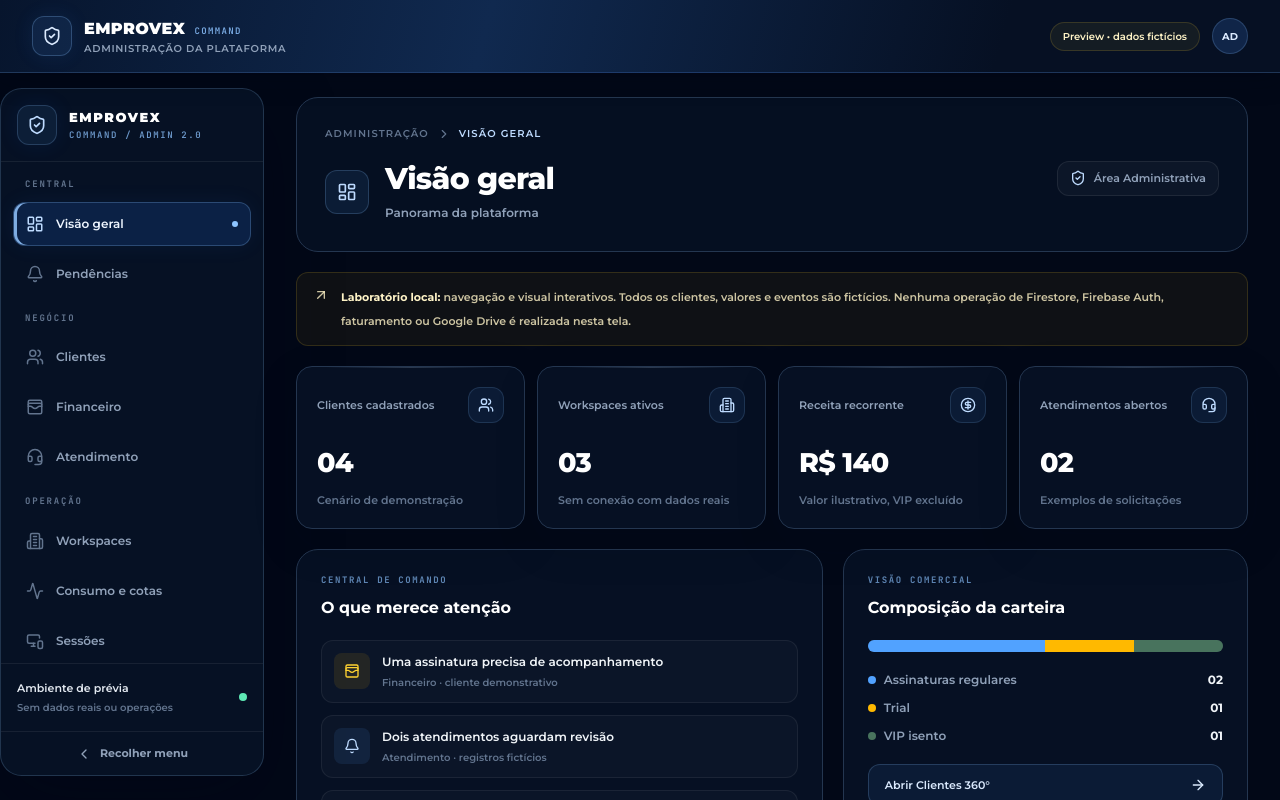
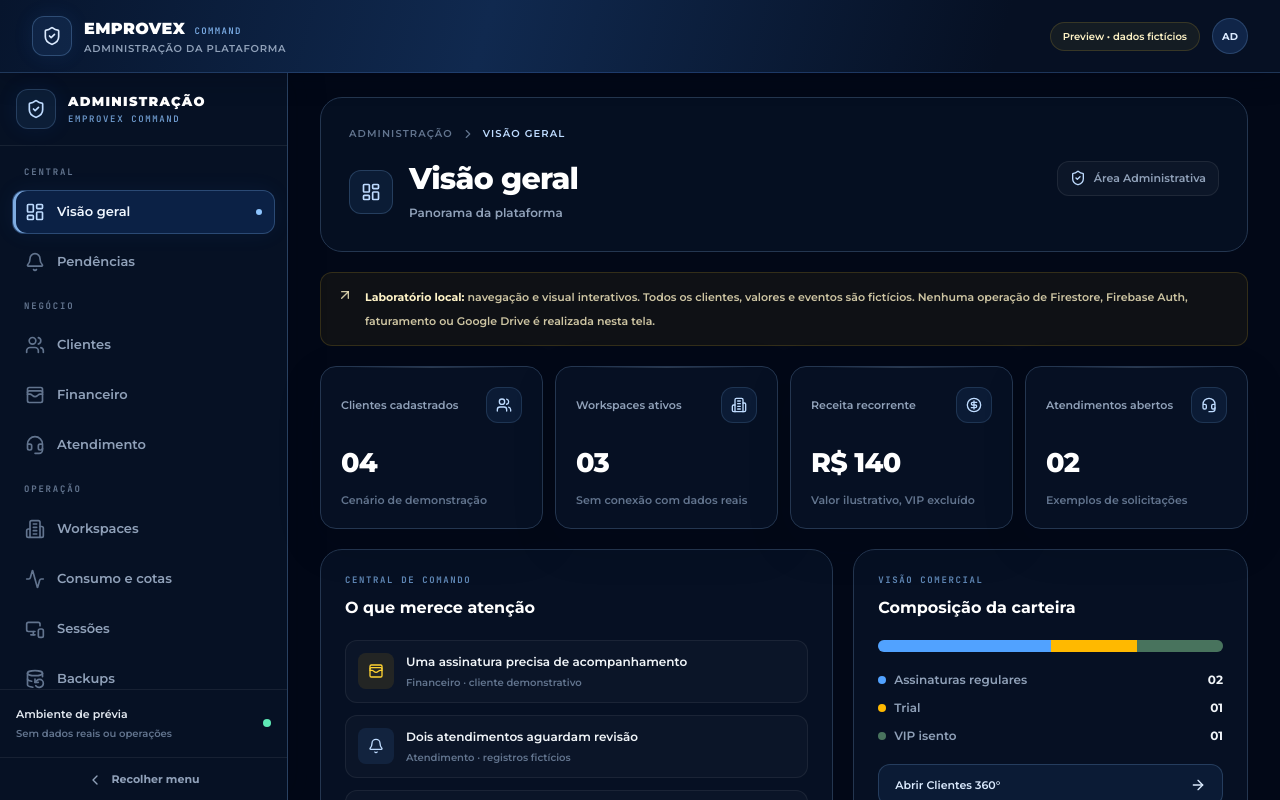
Before and after one commit to aprov-hgesm/Controles-de-Empenhos---Aprov, a Next.js app: page /admin2-preview in a window 1280 px wide. Shown: the top 800 px of the page. Built offline with nearby package versions, Linux system fonts and the light colour scheme.

Commit message:
feat(admin2): fixar sidebar na borda esquerda e em altura integral sob cabeçalho

```diff
--- a/components/admin2/shell/AdminCommandSidebar.tsx
+++ b/components/admin2/shell/AdminCommandSidebar.tsx
@@ -154,7 +154,12 @@ export function AdminCommandSidebar({
 
   const renderPanel = (compact: boolean, isMobile: boolean) => (
     <div
-      className="flex h-full min-h-0 flex-col overflow-hidden rounded-[1.35rem] border border-[#243954]/90 bg-[#071225]/95 shadow-[0_22px_75px_rgba(0,5,22,0.45)] backdrop-blur-xl"
+      className={
+        'flex h-full min-h-0 flex-col overflow-hidden bg-[#071225]/98 '
+        + (isMobile
+          ? 'rounded-r-2xl border border-l-0 border-[#284568] shadow-[14px_0_60px_rgba(0,5,22,0.6)]'
+          : 'border-r border-[#294161] shadow-[8px_0_30px_rgba(0,5,22,0.2)]')
+      }
       data-compact={compact && !isMobile ? 'true' : 'false'}
     >
       <div className={'flex shrink-0 items-center border-b border-white/[0.07] ' + (compact && !isMobile ? 'justify-center px-2 py-5' : 'justify-between px-4 py-4')}>
@@ -164,9 +169,9 @@ export function AdminCommandSidebar({
           </div>
           {(!compact || isMobile) && (
             <div className="min-w-0">
-              <p className="truncate text-[13px] font-black tracking-[0.12em] text-white">EMPROVEX</p>
+              <p className="truncate text-[13px] font-black tracking-[0.10em] text-white">ADMINISTRAÇÃO</p>
               <p className="mt-0.5 font-mono text-[9px] font-semibold uppercase tracking-[0.18em] text-blue-300/75">
-                Command / Admin 2.0
+                EMPROVEX Command
               </p>
             </div>
           )}
@@ -185,7 +190,7 @@ export function AdminCommandSidebar({
 
       <nav
         aria-label="Navegação administrativa"
-        className={'min-h-0 flex-1 space-y-4 overflow-y-auto py-4 [scrollbar-color:#304966_transparent] [scrollbar-width:thin] ' + (compact && !isMobile ? 'px-2' : 'px-3')}
+        className={'min-h-0 flex-1 space-y-4 overflow-y-auto py-5 [scrollbar-color:#304966_transparent] [scrollbar-width:thin] ' + (compact && !isMobile ? 'px-2' : 'px-3')}
       >
         {ADMIN_COMMAND_NAVIGATION.map((group) => (
           <div key={group.heading} className="space-y-1.5">
@@ -220,9 +225,9 @@ export function AdminCommandSidebar({
                       : ' border-transparent text-slate-400 hover:border-white/[0.09] hover:bg-white/[0.05] hover:text-white')
                   }
                 >
-                  <Icon className={'h-[18px] w-[18px] shrink-0 ' + (selected ? 'text-blue-200' : 'text-slate-500 group-hover:text-slate-200')} aria-hidden="true" />
+                  <Icon className={'h-5 w-5 shrink-0 ' + (selected ? 'text-blue-200' : 'text-slate-500 group-hover:text-slate-200')} aria-hidden="true" />
                   {(!compact || isMobile) && (
-                    <span className="min-w-0 truncate text-[12px] font-semibold">{item.label}</span>
+                    <span className="min-w-0 truncate text-[13px] font-semibold">{item.label}</span>
                   )}
                   {selected && (!compact || isMobile) && (
                     <span className="ml-auto h-1.5 w-1.5 shrink-0 rounded-full bg-blue-300" aria-hidden="true" />
@@ -270,8 +275,8 @@ export function AdminCommandSidebar({
     <>
       <aside
         data-testid="admin2-sidebar-desktop"
-        className={'hidden shrink-0 transition-[width] duration-300 ease-out lg:sticky lg:top-[88px] lg:block lg:h-[calc(100dvh-112px)] motion-reduce:transition-none '
-          + (collapsed ? 'lg:w-[80px]' : 'lg:w-[264px]')}
+        className={'hidden shrink-0 transition-[width] duration-300 ease-out lg:sticky lg:top-[72px] lg:block lg:h-[calc(100dvh-72px)] motion-reduce:transition-none '
+          + (collapsed ? 'lg:w-[80px]' : 'lg:w-[288px]')}
         aria-label="Barra lateral da Administração 2.0"
       >
         {renderPanel(collapsed, false)}
@@ -291,7 +296,7 @@ export function AdminCommandSidebar({
             role="dialog"
             aria-modal="true"
             aria-label="Menu administrativo"
-            className="absolute inset-y-3 left-3 w-[min(296px,calc(100vw-24px))] outline-none"
+            className="absolute inset-y-0 left-0 w-[min(304px,calc(100vw-48px))] outline-none"
           >
             {renderPanel(false, true)}
           </div>
```
